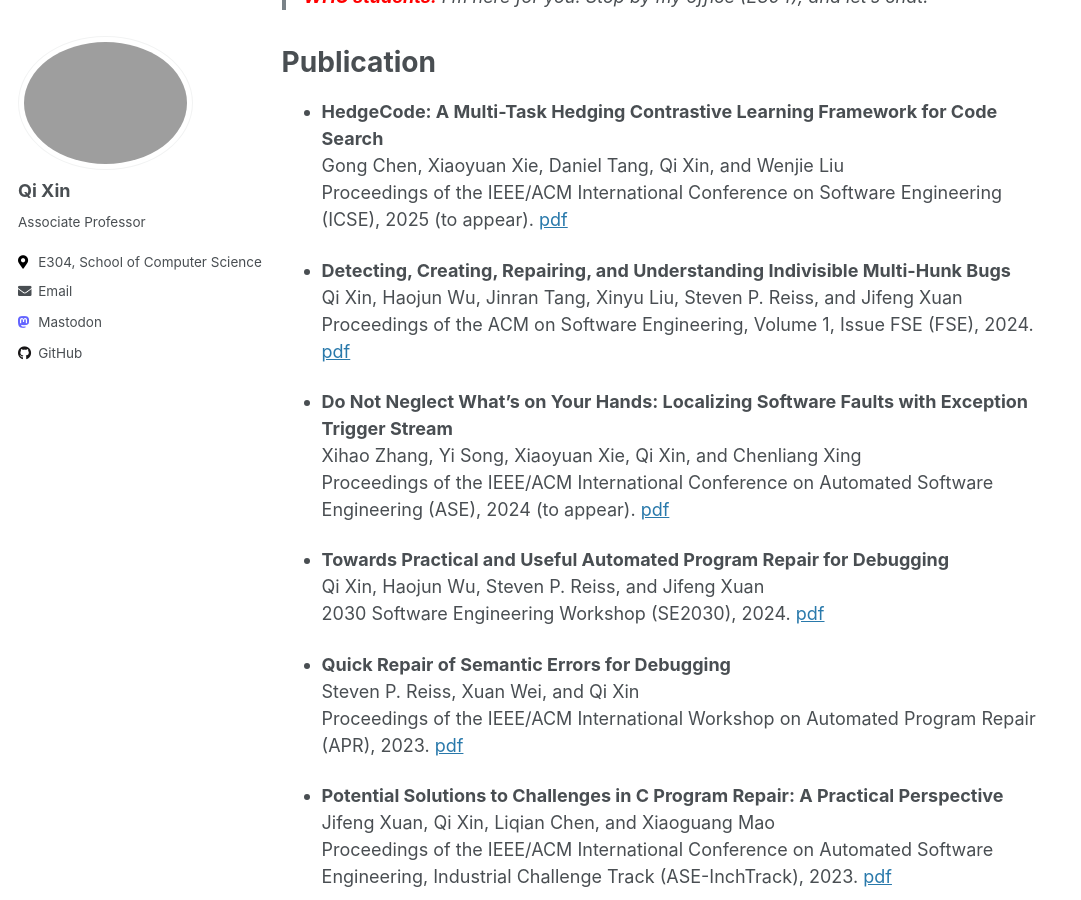
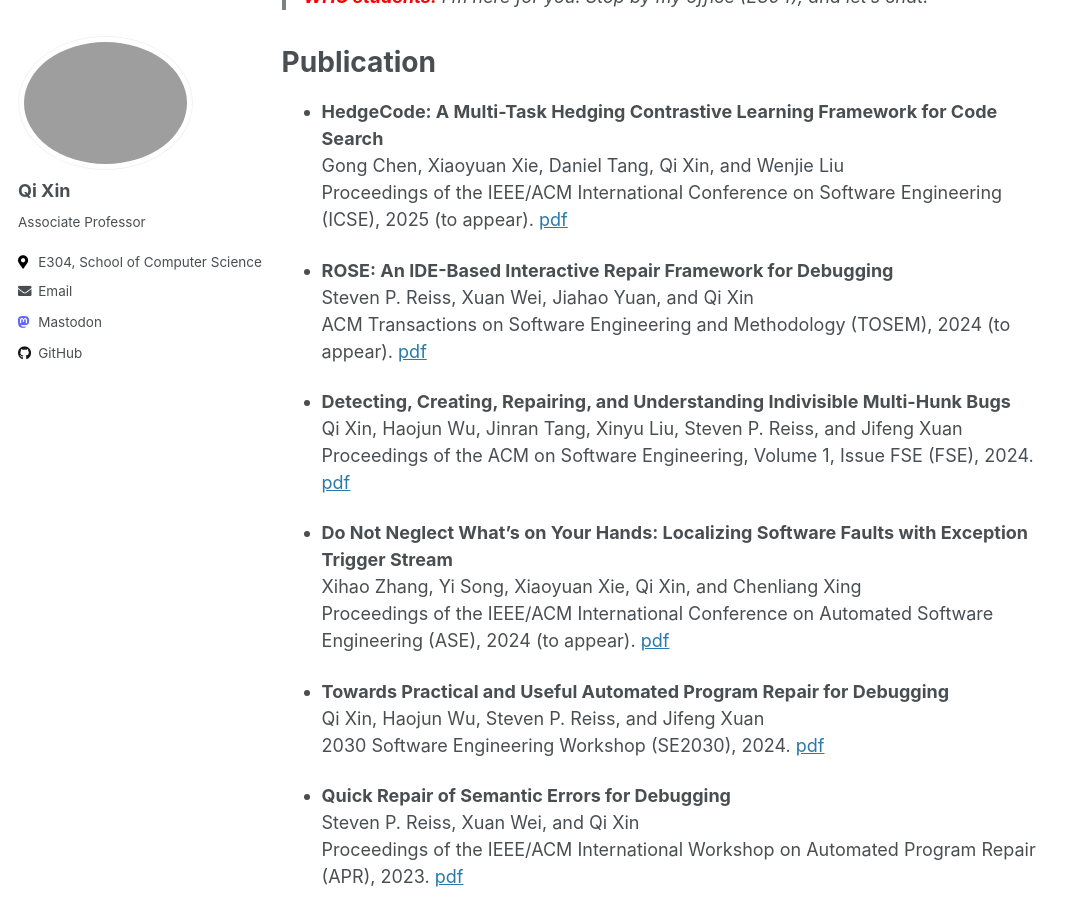
Before and after one commit to qixin5/qixin5.github.io, a Jekyll site: the page built from _pages/about.md, in a window 1280 px wide and 900 px high, scrolled down 574 px. Shown: the whole window, without its empty margins (0-1081 px from the left). Built offline with Jekyll 4.4.1, drawn with Linux system fonts in a browser that asks for light colours.

Commit message:
Updated publication.

```diff
--- a/_pages/about.md
+++ b/_pages/about.md
@@ -25,6 +25,8 @@ Publication
 <!--###### **Detecting, Creating, Repairing, and Understanding Indivisible Multi-Hunk Bugs**-->
 
 * **HedgeCode: A Multi-Task Hedging Contrastive Learning Framework for Code Search**<br>Gong Chen, Xiaoyuan Xie, Daniel Tang, Qi Xin, and Wenjie Liu<br>Proceedings of the IEEE/ACM International Conference on Software Engineering (ICSE), 2025 (to appear). [pdf](./)
+
+* **ROSE: An IDE-Based Interactive Repair Framework for Debugging**<br>Steven P. Reiss, Xuan Wei, Jiahao Yuan, and Qi Xin<br>ACM Transactions on Software Engineering and Methodology (TOSEM), 2024 (to appear). [pdf](./)
 
 * **Detecting, Creating, Repairing, and Understanding Indivisible Multi-Hunk Bugs**<br>Qi Xin, Haojun Wu, Jinran Tang, Xinyu Liu, Steven P. Reiss, and Jifeng Xuan<br>Proceedings of the ACM on Software Engineering, Volume 1, Issue FSE (FSE), 2024. [pdf](../files/pdf/research/fse24detecting.pdf)
 
```
